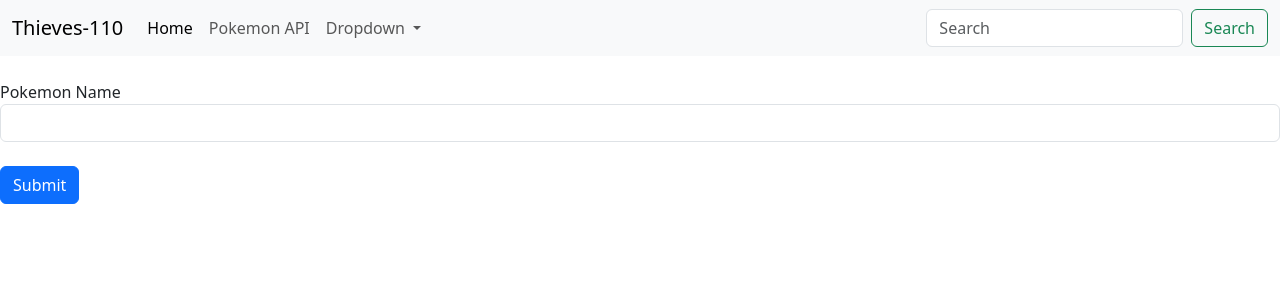
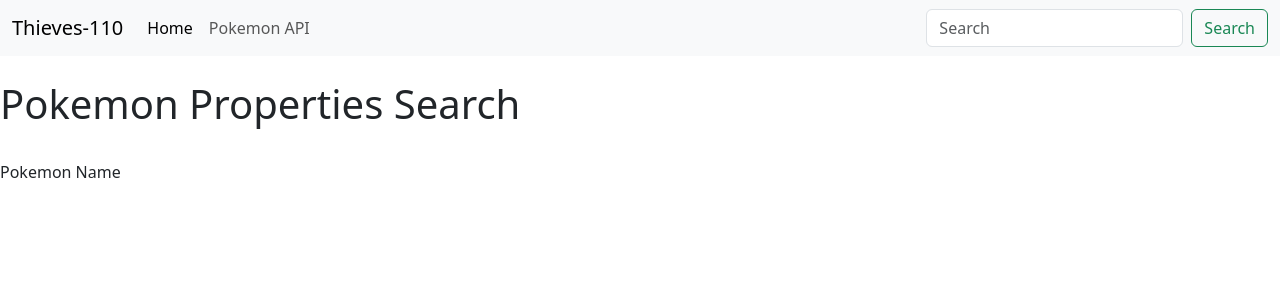
Before and after one commit to camdlee/Pokemon-Team-Builder, a Flask app: template templates/pokemonapi.html in a window 1280 px wide. Shown: the top 300 px of the page. Run offline with Flask 2, Linux system fonts and the light colour scheme; the template is opened without the code that fills it, so the values that code supplies are empty.

Commit message:
second commit

```diff
--- a/app.py
+++ b/app.py
@@ -1,5 +1,12 @@
 from flask import Flask, render_template, request
+from flask_wtf import FlaskForm
+from wtforms import StringField, SubmitField
+from wtforms.validators import DataRequired
 import requests
+
+class PokemonForm(FlaskForm):
+    pokemon_name = StringField('name', validators=[DataRequired()])
+    submit_btn = SubmitField('Submit')
 
 app = Flask(__name__)
 
@@ -9,9 +16,10 @@
 
 @app.route('/pokemonapi', methods=['GET', 'POST'])
 def pokemonapi():
+    form = PokemonForm()
     print(request.method)
-    if request.method == 'POST':
-        name = request.form.get('name')
+    if request.method == 'POST' and form.validate_on_submit():
+        name = form.pokemon_name.data
         print(name)
         url = f'https://pokeapi.co/api/v2/pokemon/{name.lower()}'
         response = requests.get(url)
--- /dev/null
+++ b/config.py
@@ -0,0 +1,4 @@
+import os
+
+class Config():
+    SECRET_KEY = os.environ.get('SECRET_KEY')
--- a/requirements.txt
+++ b/requirements.txt
@@ -3,6 +3,7 @@
 click==8.1.3
 colorama==0.4.6
 Flask==2.2.3
+Flask-WTF==1.1.1
 idna==3.4
 itsdangerous==2.1.2
 Jinja2==3.1.2
@@ -10,3 +11,4 @@
 requests==2.28.2
 urllib3==1.26.14
 Werkzeug==2.2.3
+WTForms==3.0.1
--- a/templates/base.html
+++ b/templates/base.html
@@ -9,28 +9,17 @@
 </head>
 <nav class="navbar navbar-expand-lg bg-body-tertiary">
     <div class="container-fluid">
-      <a class="navbar-brand" href="#">Thieves-110</a>
+      <a class="navbar-brand" href="{{url_for('home')}}">Thieves-110</a>
       <button class="navbar-toggler" type="button" data-bs-toggle="collapse" data-bs-target="#navbarSupportedContent" aria-controls="navbarSupportedContent" aria-expanded="false" aria-label="Toggle navigation">
         <span class="navbar-toggler-icon"></span>
       </button>
       <div class="collapse navbar-collapse" id="navbarSupportedContent">
         <ul class="navbar-nav me-auto mb-2 mb-lg-0">
           <li class="nav-item">
-            <a class="nav-link active" aria-current="page" href="#">Home</a>
+            <a class="nav-link active" aria-current="page" href="{{url_for('home')}}">Home</a>
           </li>
           <li class="nav-item">
-            <a class="nav-link" href="#">Pokemon API</a>
-          </li>
-          <li class="nav-item dropdown">
-            <a class="nav-link dropdown-toggle" href="#" role="button" data-bs-toggle="dropdown" aria-expanded="false">
-              Dropdown
-            </a>
-            <ul class="dropdown-menu">
-              <li><a class="dropdown-item" href="#">Action</a></li>
-              <li><a class="dropdown-item" href="#">Another action</a></li>
-              <li><hr class="dropdown-divider"></li>
-              <li><a class="dropdown-item" href="#">Something else here</a></li>
-            </ul>
+            <a class="nav-link" href="{{url_for('pokemonapi')}}">Pokemon API</a>
           </li>
         </ul>
         <form class="d-flex" role="search">
--- a/templates/pokemonapi.html
+++ b/templates/pokemonapi.html
@@ -2,13 +2,17 @@
 
 {% block content %}
 <br>
+<h1>Pokemon Properties Search</h1>
+<br>
 <form action="/pokemonapi" method="POST">
+  {{form.hidden_tag}}
     <div class="form-group">
       <label for="name">Pokemon Name</label>
-      <input type="text" class="form-control" id="name" name="name">
+      {{form.pokemon_name.label()}}
+      {{form.pokemon_name(class="form-control")}}
     </div>
     <br>
-    <button type="submit" class="btn btn-primary">Submit</button>
+    {{form.submit_btn(class="fbtn btn-primary")}}
   </form>
     <br>
     {% if new_pokemon_data %}
```
Also changed, not shown: app/static/css/styles.css (added).
